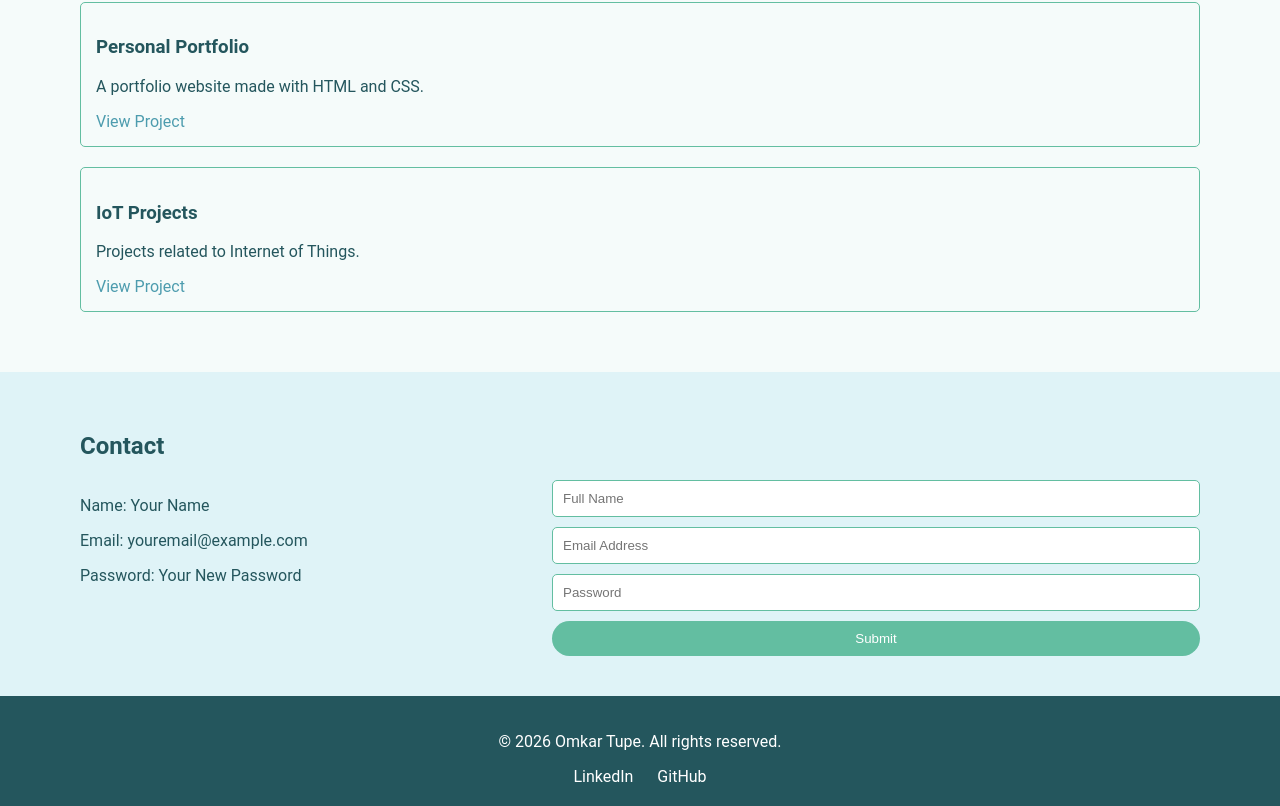
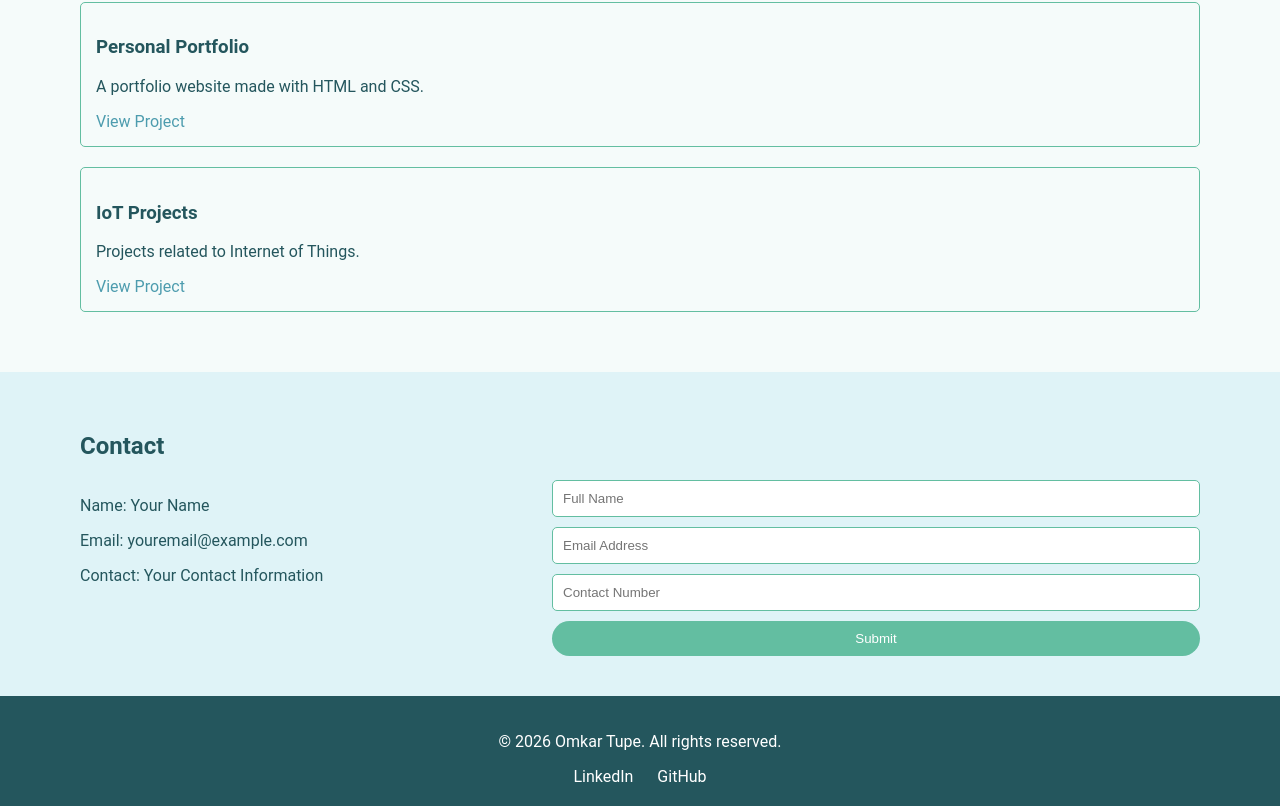
Before and after one commit to omkar-tupe483/Omkar-Tupe-Portfolio-, a plain HTML site: page index.html in a window 1280 px wide. Shown: the part 1234-2040 px from the top of the page. Drawn offline with Linux system fonts and the light colour scheme.

Commit message:
contact-info

```diff
--- a/index.html
+++ b/index.html
@@ -90,13 +90,13 @@
       <div class="contact-info">
         <p>Name: Your Name</p>
         <p>Email: youremail@example.com</p>
-        <p>Password: Your New Password</p>
+        <p>Contact: Your Contact Information</p>
       </div>
 
       <div class="contact-form">
         <input type="text" placeholder="Full Name">
         <input type="text" placeholder="Email Address">
-        <input type="password" placeholder="Password">
+        <input type="number" placeholder="Contact Number">
         <button>Submit</button>
       </div>
 
```
